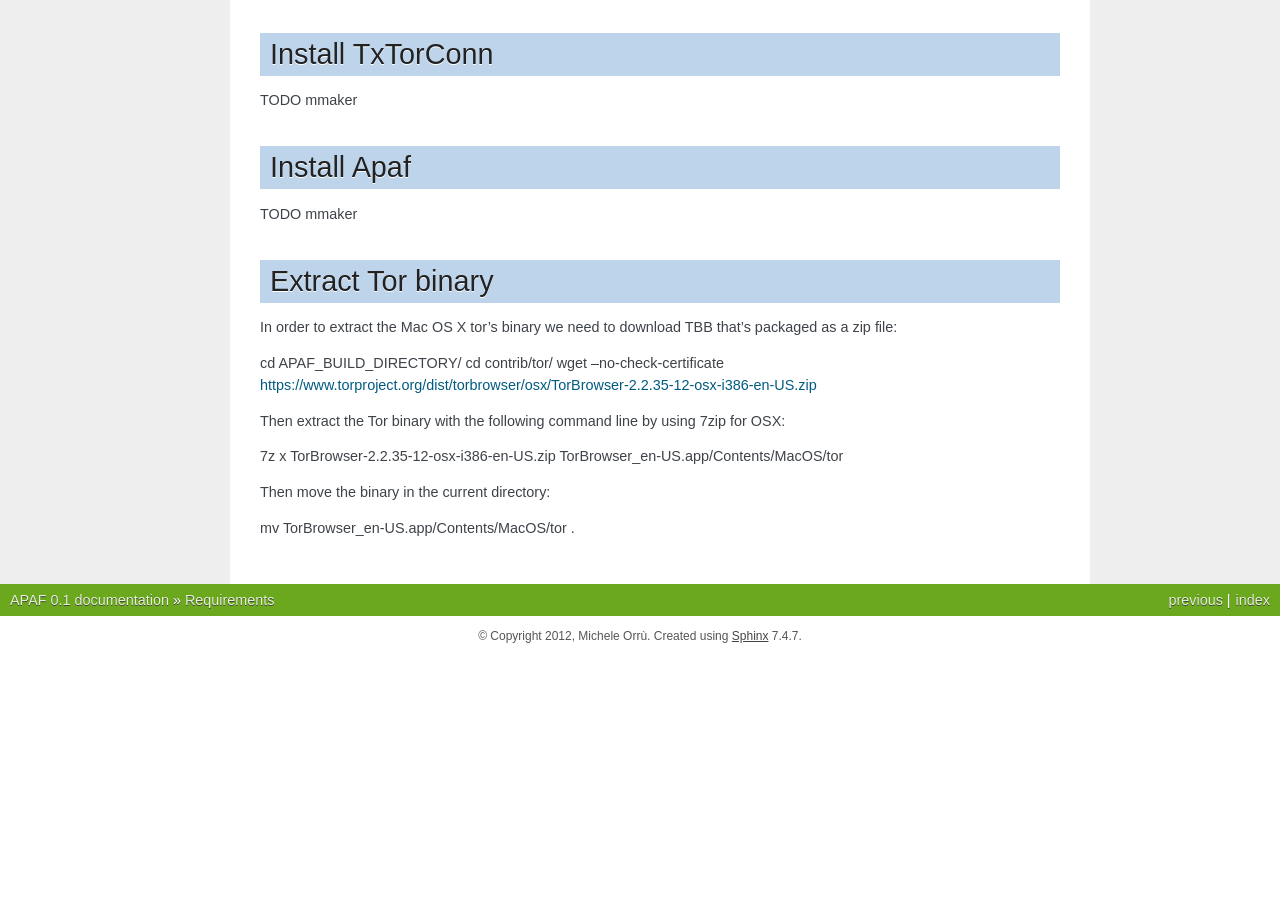
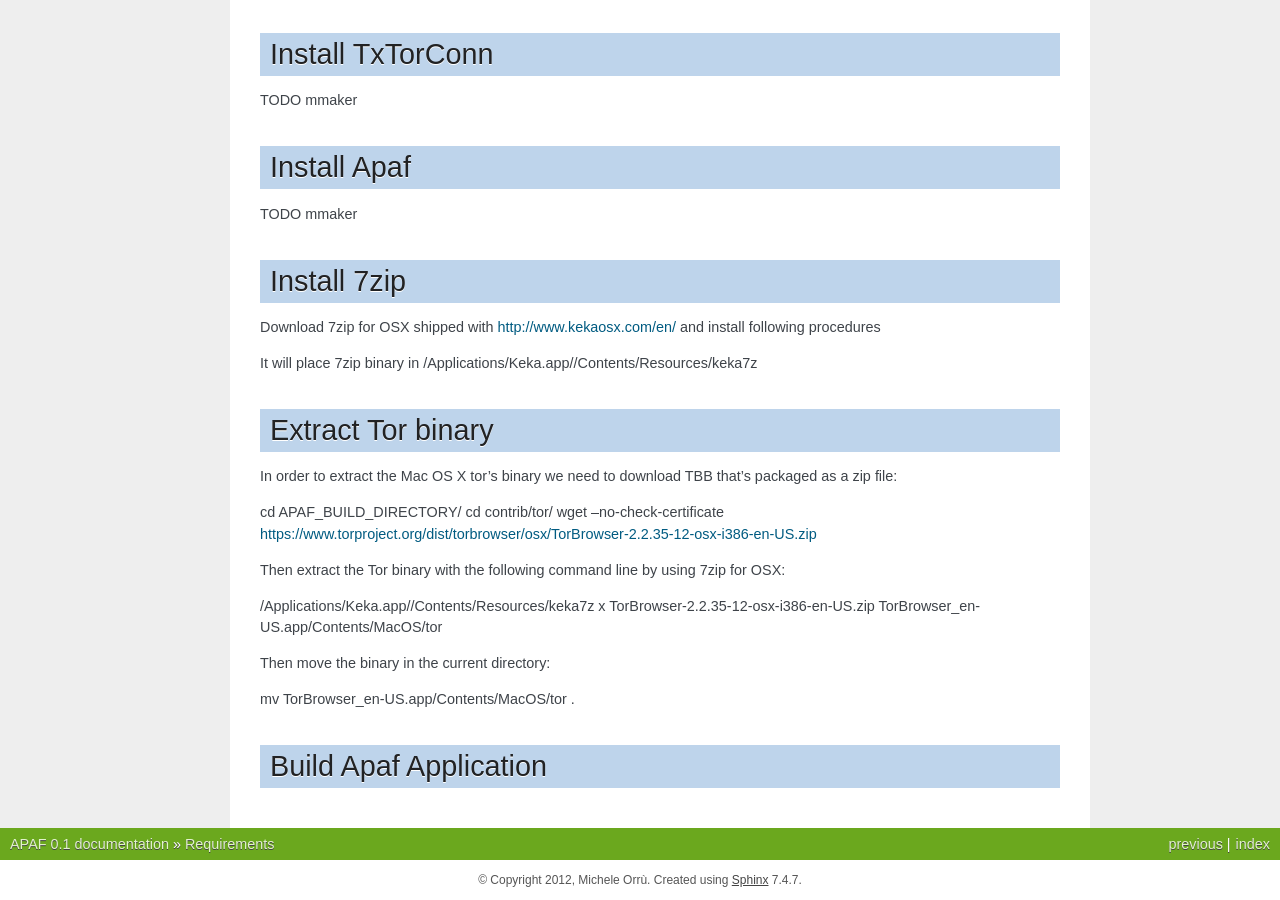
Before and after one commit to globaleaks/APAF, a Sphinx documentation site: the page built from docs/source/build_osx.rst, in a window 1280 px wide and 900 px high, scrolled down 2146 px. Built offline with Sphinx 7.4.7, drawn with Linux system fonts in a browser that asks for light colours; before the commit the page ends 2802 px from its top, so only the background shows below that; some of the changed text lies outside the part shown.

Commit message:
Update docs/source/build_osx.rst

```diff
--- a/docs/source/build_osx.rst
+++ b/docs/source/build_osx.rst
@@ -31,9 +31,9 @@ Requirements
 * PyGeoIP 0.2.3
 * Ipaddr 2.1.10
 
-* 7zip 9.20
- * http://www.7-zip.org/download.html
-* Git 1.7.3
+* 7zip 9.20 (kekaosx)
+ * http://www.kekaosx.com/en/
+* Git 1.7.3+
  * http://git-scm.com/download/mac
 
 Install Python
@@ -96,8 +96,15 @@ Install Apaf
 TODO mmaker
 
 
+Install 7zip
+-----------
+Download 7zip for OSX shipped with http://www.kekaosx.com/en/ and install following procedures
+
+It will place 7zip binary in /Applications/Keka.app//Contents/Resources/keka7z
+
+
 Extract Tor binary
---------
+------------------
 In order to extract the Mac OS X tor's binary we need to download TBB that's packaged as a zip file:
 
 cd APAF_BUILD_DIRECTORY/
@@ -106,8 +113,11 @@ wget --no-check-certificate https://www.torproject.org/dist/torbrowser/osx/TorBr
 
 Then extract the Tor binary with the following command line by using 7zip for OSX:
 
-7z x  TorBrowser-2.2.35-12-osx-i386-en-US.zip  TorBrowser_en-US.app/Contents/MacOS/tor
+/Applications/Keka.app//Contents/Resources/keka7z x  TorBrowser-2.2.35-12-osx-i386-en-US.zip  TorBrowser_en-US.app/Contents/MacOS/tor
 
 Then move the binary in the current directory:
 
 mv TorBrowser_en-US.app/Contents/MacOS/tor .
+
+Build Apaf Application
+----------------------
```
